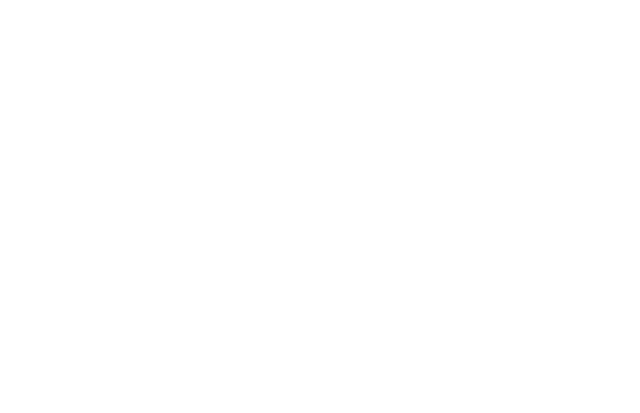
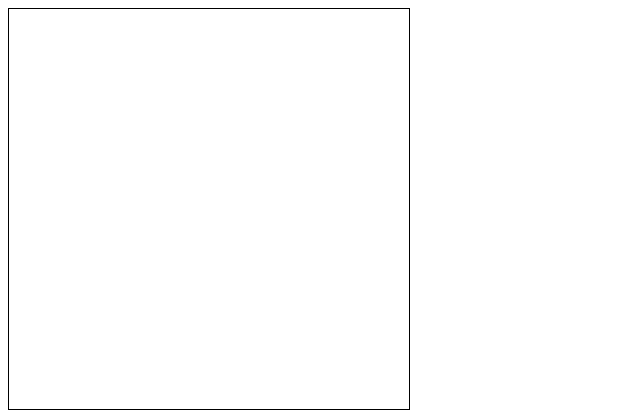
Before and after one commit to Ascinei/snake, a website: page main.html in a window 1280 px wide. Shown: the whole page, without its empty margins (0-640 px from the left). Drawn offline with Linux system fonts and the light colour scheme.

Commit message:
Canvas added

```diff
--- a/main.html
+++ b/main.html
@@ -5,7 +5,7 @@
     <meta http-equiv="X-UA-Compatible" content="IE=edge">
     <meta name="viewport" content="width=device-width, initial-scale=1.0">
     <title>Snake!!</title>
-    <canvas id="gameCanvas" width="400" height="400"><canvas></canvas>
+    <canvas id="gameCanvas" width="400" height="400" style="border:1px solid #000000;"></canvas>
     <script src="index.js"></script>
 </head>
 <body>
```
